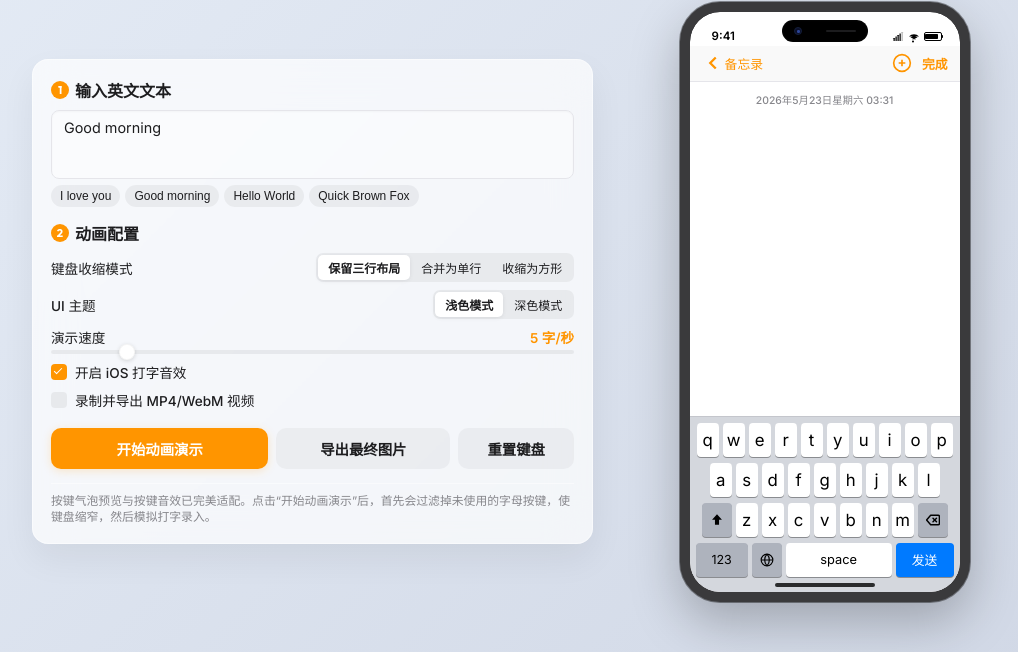
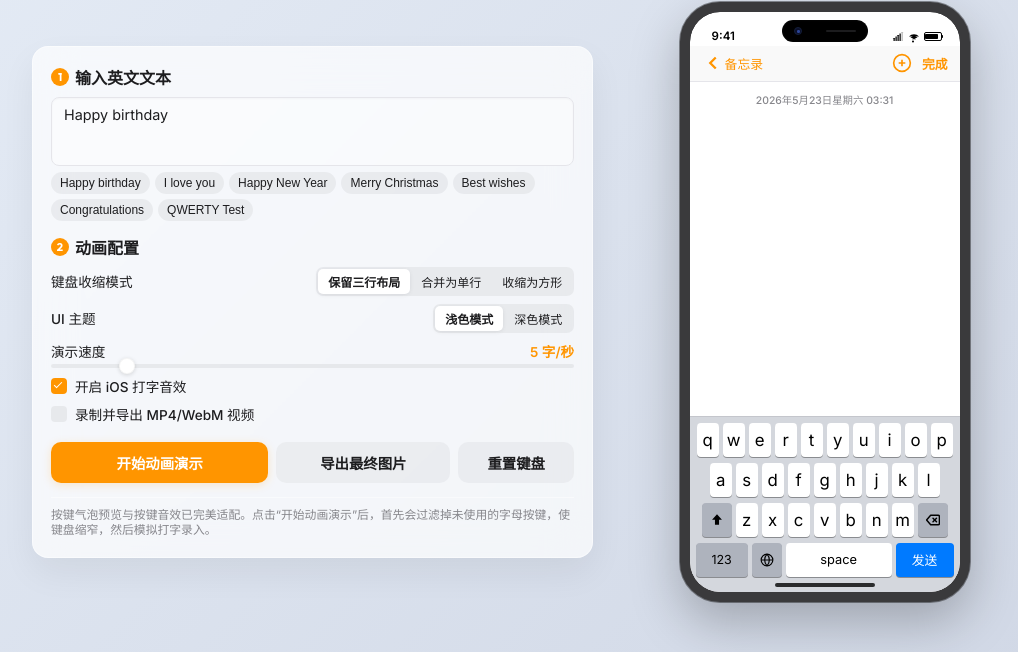
Before and after one commit to holynova/keyboard_sentence, a website: page index.html in a window 1280 px wide. Shown: the part 148-800 px from the top of the page, without its empty margins (108-1126 px from the left). Drawn offline with nearby package versions, Linux system fonts and the light colour scheme.

Commit message:
update: change default phrase to Happy birthday and add holiday blessing presets

```diff
--- a/index.html
+++ b/index.html
@@ -32,12 +32,15 @@
         <div class="panel-section">
           <h2><span class="step-num">1</span> 输入英文文本</h2>
           <div class="input-group">
-            <textarea id="text-input" placeholder="输入你要演示的英文句子..." rows="3">Good morning</textarea>
+            <textarea id="text-input" placeholder="输入你要演示的英文句子..." rows="3">Happy birthday</textarea>
             <div class="presets">
+              <button class="preset-btn" data-text="Happy birthday">Happy birthday</button>
               <button class="preset-btn" data-text="I love you">I love you</button>
-              <button class="preset-btn" data-text="Good morning">Good morning</button>
-              <button class="preset-btn" data-text="Hello World">Hello World</button>
-              <button class="preset-btn" data-text="The quick brown fox jumps over the lazy dog">Quick Brown Fox</button>
+              <button class="preset-btn" data-text="Happy New Year">Happy New Year</button>
+              <button class="preset-btn" data-text="Merry Christmas">Merry Christmas</button>
+              <button class="preset-btn" data-text="Best wishes">Best wishes</button>
+              <button class="preset-btn" data-text="Congratulations">Congratulations</button>
+              <button class="preset-btn" data-text="The quick brown fox jumps over the lazy dog">QWERTY Test</button>
             </div>
           </div>
         </div>
```
